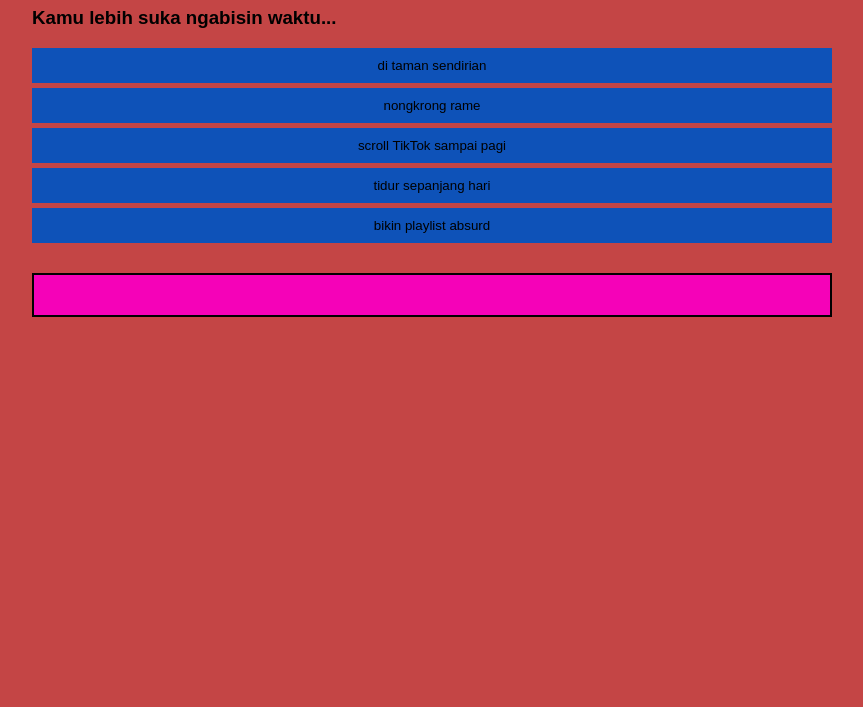
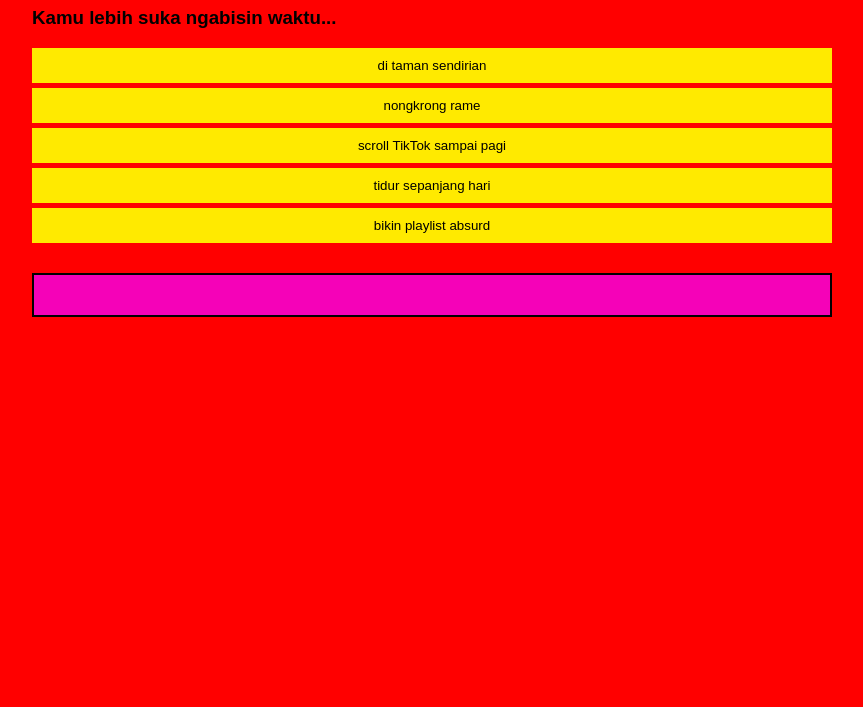
Before and after one commit to Tisz475/kuis-brainrot, a plain HTML site: page index.html in a window 1280 px wide. Shown: the part 93-800 px from the top of the page, without its empty margins (208-1071 px from the left). Drawn offline with Linux system fonts and the light colour scheme.

Commit message:
Update index.html

```diff
--- a/index.html
+++ b/index.html
@@ -6,7 +6,7 @@
   <title>Kuis Brainrot</title>
   <style>
     body {
-      background-color: #c44545;
+      background-color: #FF0000;
       font-family: sans-serif;
       max-width: 800px;
       margin: auto;
@@ -21,7 +21,7 @@
       padding: 10px;
       width: 100%;
       border: none;
-      background: #0e52b8;
+      background: #FFEA00;
       cursor: pointer;
     }
     .options button:hover {
```
